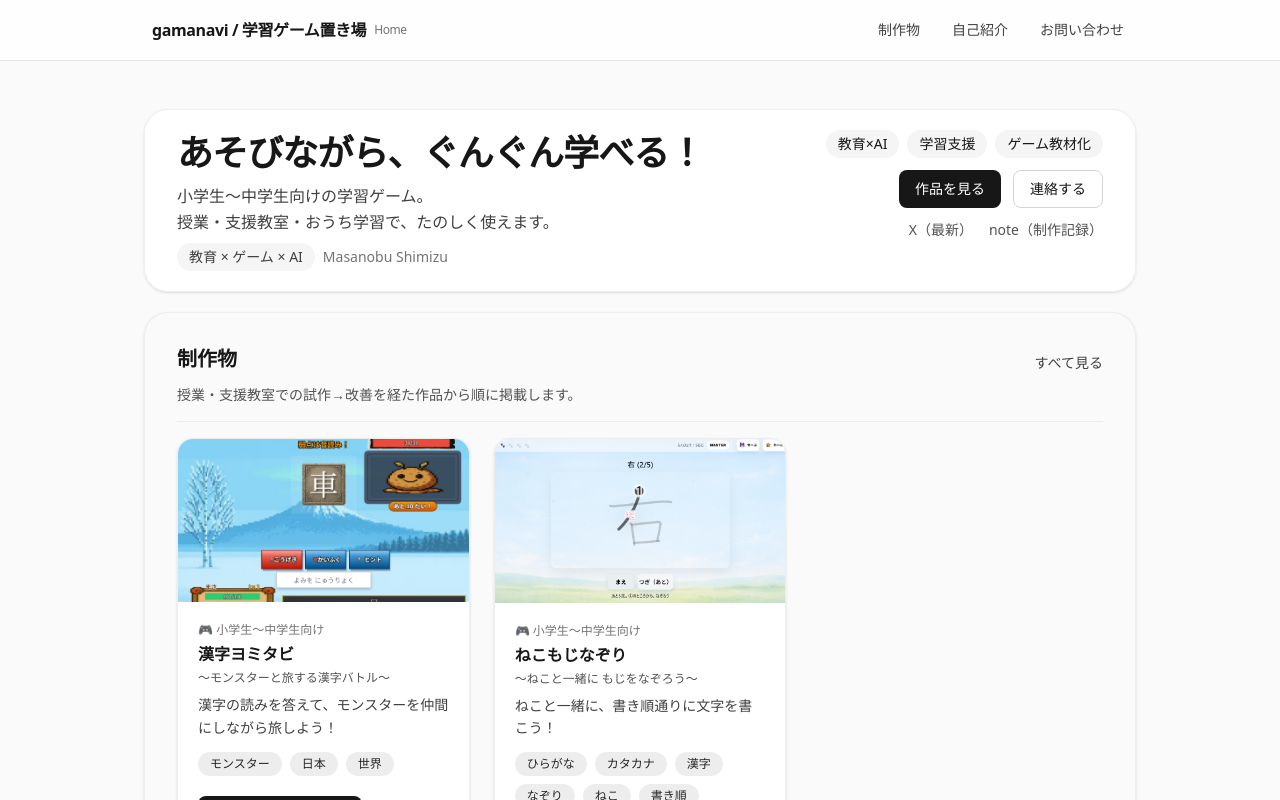
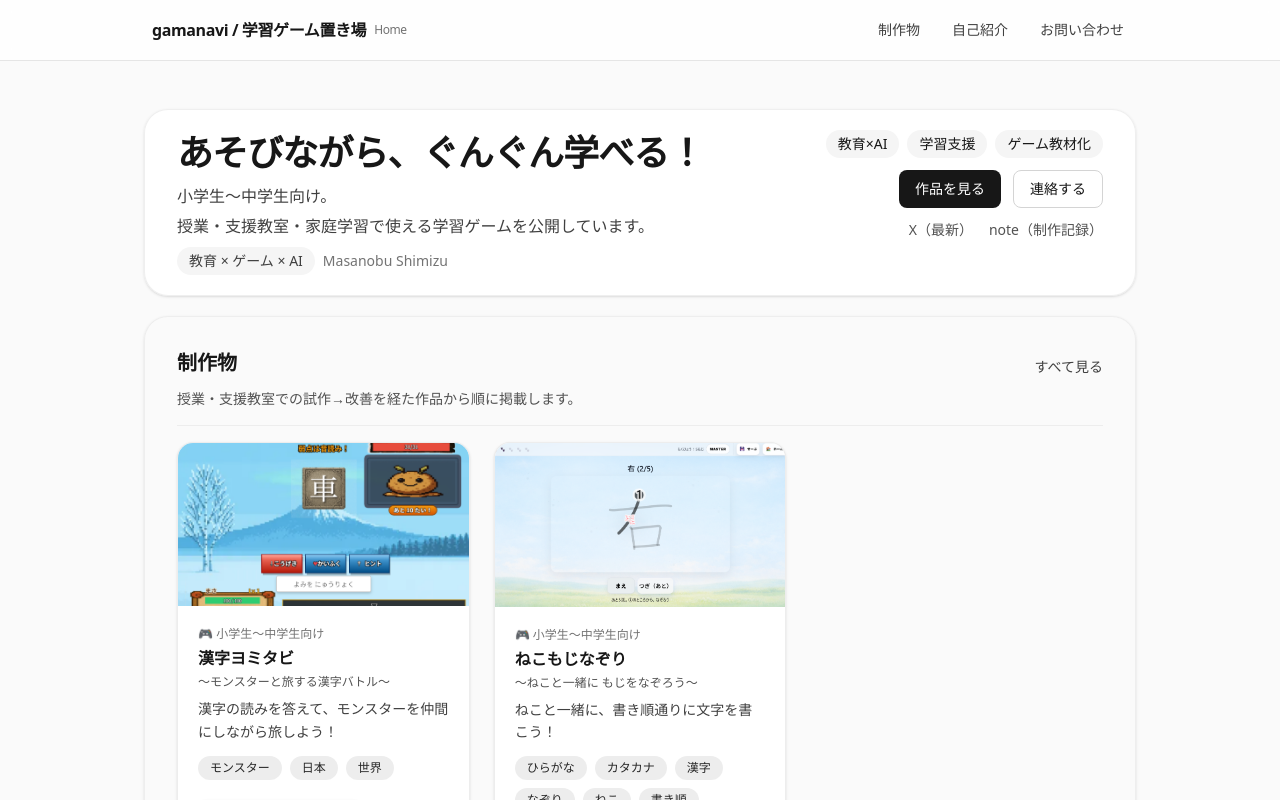
Before and after one commit to shimimasa/gamanavi-portfolio, a Next.js app: page / in a window 1280 px wide. Shown: the top 800 px of the page. Built offline with nearby package versions, Linux system fonts and the light colour scheme.

Commit message:
refactor: update homepage content to use a list format for better readability and clarity in educational game descriptions

```diff
--- a/src/app/page.js
+++ b/src/app/page.js
@@ -21,10 +21,12 @@ export default function HomePage() {
             あそびながら、ぐんぐん学べる！
             </h1>
 
-            <p className="mt-2 text-base leading-relaxed text-neutral-700">
-              <li>小学生〜中学生向けの学習ゲーム。</li>
-              <li>授業・支援教室・おうち学習で、たのしく使えます。</li>
-            </p>
+            <ul className="mt-2 space-y-1 text-base leading-relaxed text-neutral-700">
+            <li className="list-none">小学生〜中学生向け。</li>
+            <li className="list-none">授業・支援教室・家庭学習で使える学習ゲームを公開しています。
+            </li>
+            </ul>
+
 
             <div className="mt-2 flex flex-wrap items-center gap-2">
               <span className="rounded-full bg-neutral-100 px-3 py-1 text-sm text-neutral-700">
```
